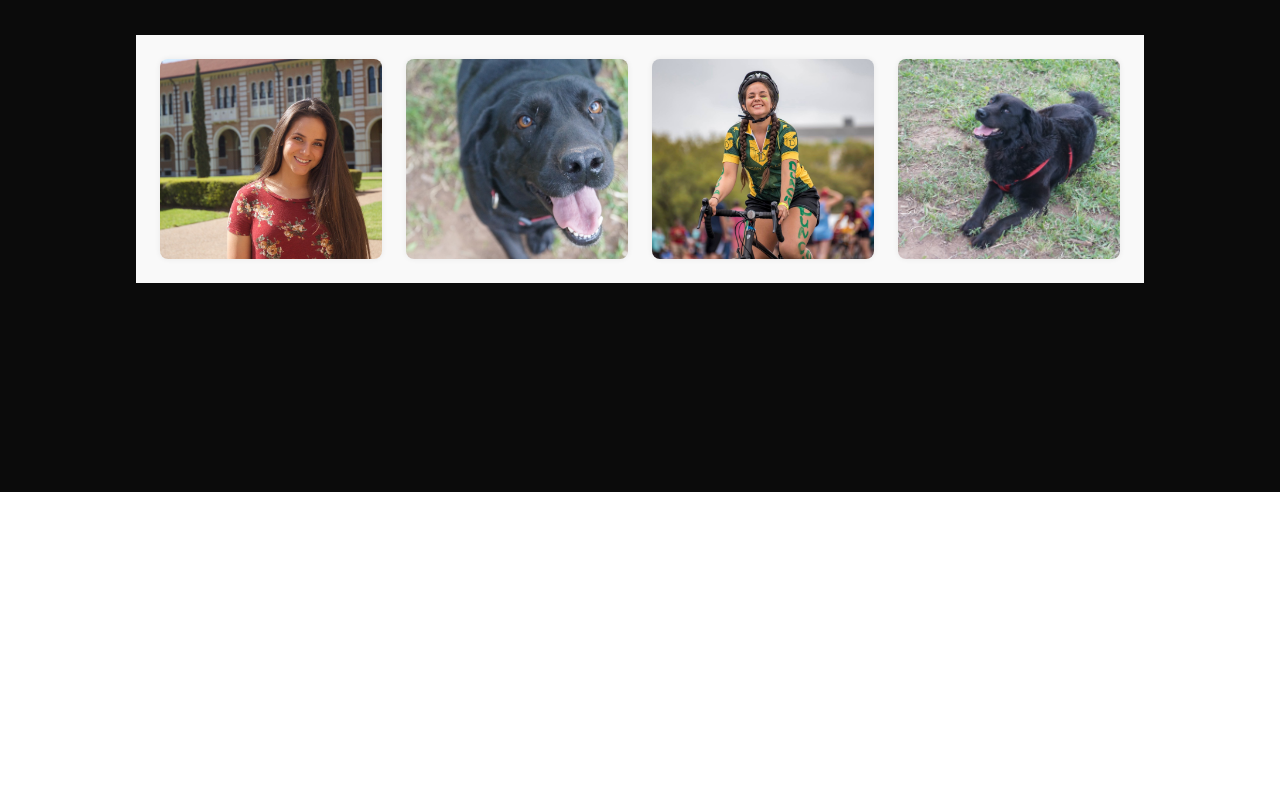
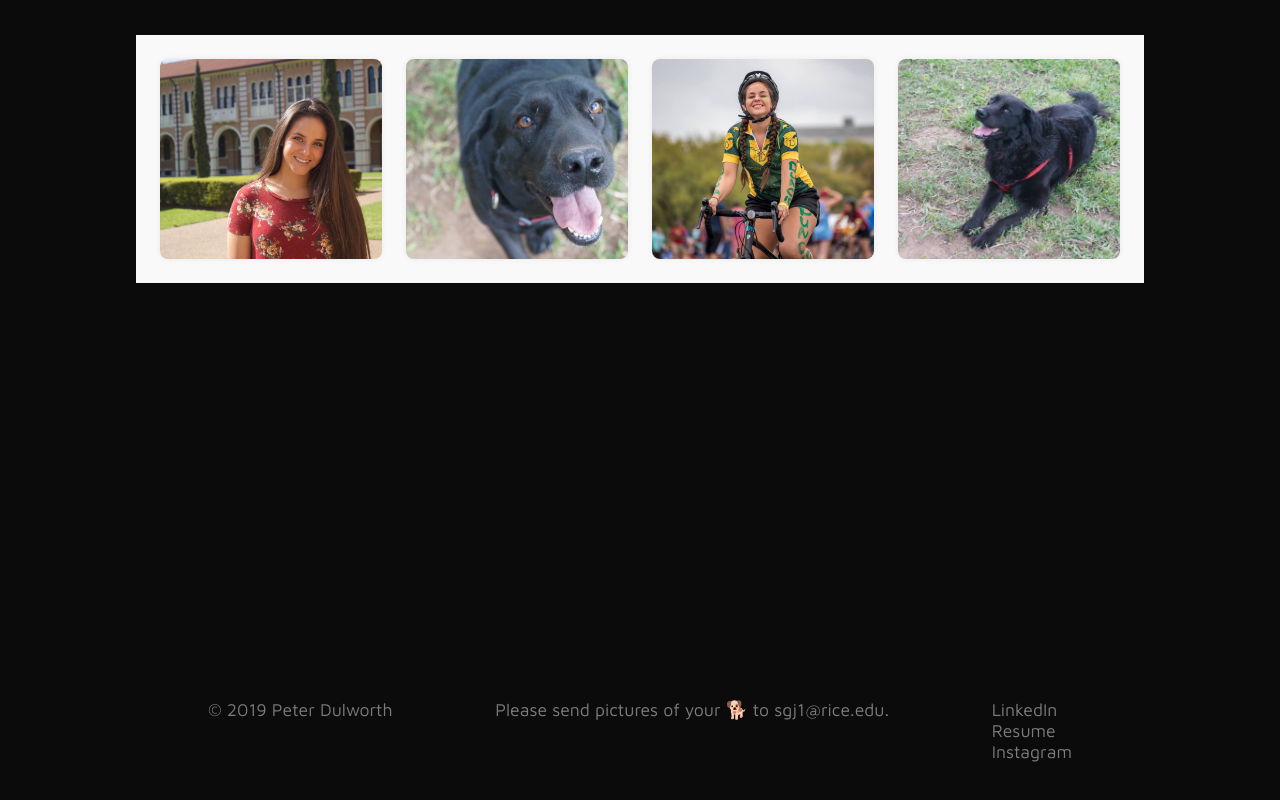
Before and after one commit to PeterDulworth/sophia-jefferson, a React (Create React App) app: page / in a window 1280 px wide. Shown: the part 308-1108 px from the top of the page. Before the commit the page ends 800 px from the top, so only its background shows below. Built offline with nearby package versions, Linux system fonts and the light colour scheme.

Commit message:
added footer

```diff
--- /dev/null
+++ b/src/components/Footer.js
@@ -0,0 +1,26 @@
+import React from 'react';
+import PropTypes from 'prop-types';
+
+const Footer = () => {
+    return (
+        <div className="Footer">
+            <div className="Footer__copy">
+                &copy; 2019 Peter Dulworth
+            </div>
+            <div className="Footer__contact">
+                Please send pictures of your 🐕 to sgj1@rice.edu.
+            </div>
+                <div className="Footer__social">
+                    <a target="_blank" rel="noopener noreferrer" href="https://www.linkedin.com/in/sophia-j-b9097a129/">LinkedIn</a>
+                    <a target="_blank" rel="noopener noreferrer" href="http://sophiajefferson.com/resume">Resume</a>
+                    <a target="_blank" rel="noopener noreferrer" href="https://www.instagram.com/isticatedsoph/">Instagram</a>
+                </div>
+        </div>
+    );
+};
+
+Footer.propTypes = {
+
+};
+
+export default Footer;
--- a/src/pages/AboutMe.js
+++ b/src/pages/AboutMe.js
@@ -2,6 +2,7 @@ import React from 'react';
 import PropTypes from 'prop-types';
 import Nav from '../components/Nav';
 import PolaroidStrip from '../components/PolaroidStrip';
+import Footer from "../components/Footer";
 
 const AboutMe = () => {
     return (
@@ -11,6 +12,7 @@ const AboutMe = () => {
             <div className="AboutMe__content">
                 <PolaroidStrip />
             </div>
+            <Footer/>
         </div>
     );
 };
--- a/src/pages/Work.js
+++ b/src/pages/Work.js
@@ -4,6 +4,7 @@ import Nav from '../components/Nav';
 import WorkItem from "../components/WorkItem";
 import InstagramImage from "../imgs/instagram.jpg";
 import JPMImage from "../imgs/jpmorgan2.png";
+import Footer from "../components/Footer";
 
 const Work = () => {
     return (
@@ -18,6 +19,7 @@ const Work = () => {
                 <WorkItem src={InstagramImage} company="Instagram 📸" date="Summer 2019" position="SWE Intern" />
                 <WorkItem src={JPMImage} company="J.P. Morgan 💳" date="Summer 2018" position="Corporate Summer Analyst" />
             </div>
+            <Footer/>
         </div>
     );
 };
--- /dev/null
+++ b/src/styles/components/Footer.scss
@@ -0,0 +1,52 @@
+.Footer {
+  color: get-color(black, 650);
+  font-size: 1.1rem;
+  width: 100%;
+  padding: 3rem 0 1rem 0;
+
+  display: flex;
+  flex-direction: row;
+  justify-content: space-between;
+
+  @media (max-width: 800px) {
+    flex-direction: column;
+    justify-content: flex-start;
+    align-items: center;
+  }
+}
+
+.Footer > * {
+  padding: 3rem 0;
+
+  @media (max-width: 800px) {
+    padding: 1rem 0;
+  }
+}
+
+.Footer__copy {
+  @media (max-width: 800px) {
+    order: 3;
+  }
+}
+
+.Footer__contact {
+  @media (max-width: 800px) {
+    order: 2;
+  }
+}
+
+.Footer__social {
+  @media (max-width: 800px) {
+    order: 1;
+  }
+}
+
+.Footer__social > * {
+  color: inherit;
+  text-decoration: none;
+  display: block;
+}
+
+.Footer__social > a:hover {
+  color: white;
+}
--- a/src/styles/components/_index.scss
+++ b/src/styles/components/_index.scss
@@ -3,3 +3,4 @@
 @import 'SidePanel';
 @import 'PolaroidStrip';
 @import 'WorkItem';
+@import 'Footer';
--- a/src/styles/pages/AboutMe.scss
+++ b/src/styles/pages/AboutMe.scss
@@ -2,6 +2,8 @@
   position: relative;
   margin: 0 13rem;
   padding-top: 5rem;
+  box-sizing: border-box;
+  min-height: 100vh;
 
   @media (max-width: 1000px) {
     margin: 0 3rem;
@@ -18,4 +20,9 @@
   width: 100%;
   display: flex;
   justify-content: center;
+  margin-bottom: 40vh;
+
+  @media (max-width: 1000px) {
+    margin-bottom: 0;
+  }
 }
--- a/src/styles/partials/_colors.scss
+++ b/src/styles/partials/_colors.scss
@@ -11,6 +11,7 @@ $colors: (
         900: #2d2d2d,
         800: #4b4b4b,
         700: #6f6f6f,
+        650: #7c7c7c,
         600: #909090,
         500: #ccc,
         400: #ececec,
```
